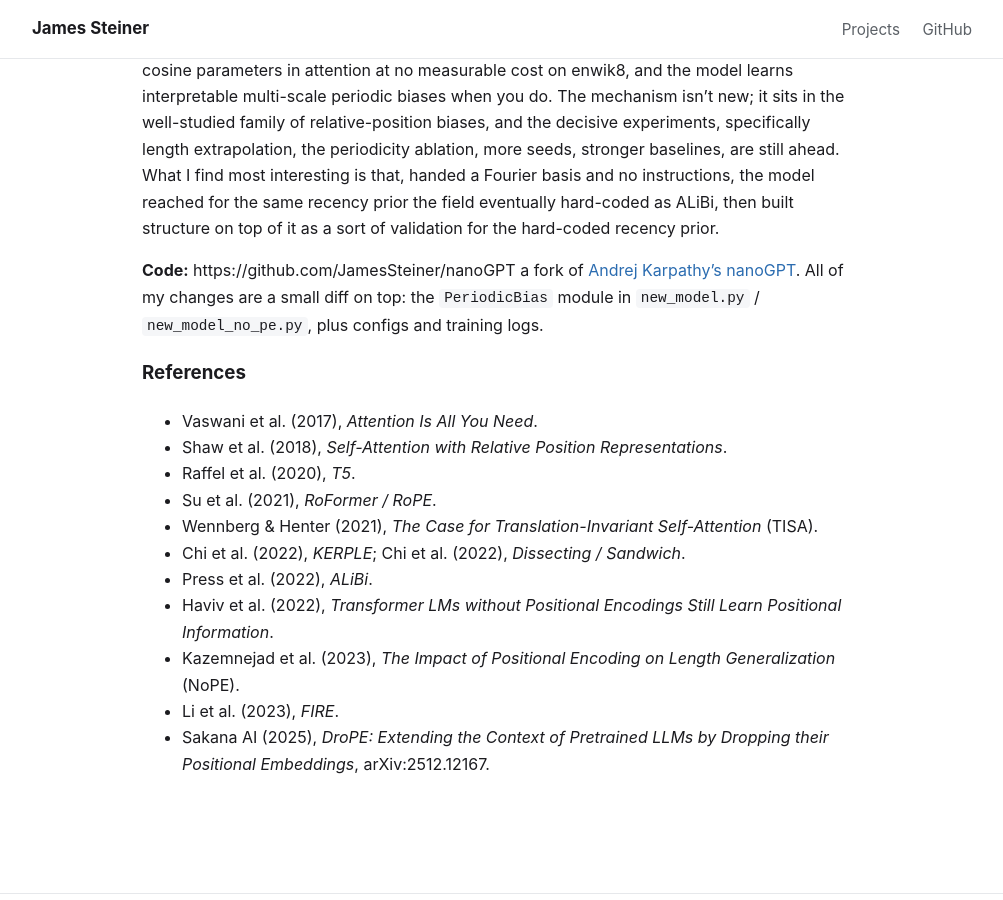
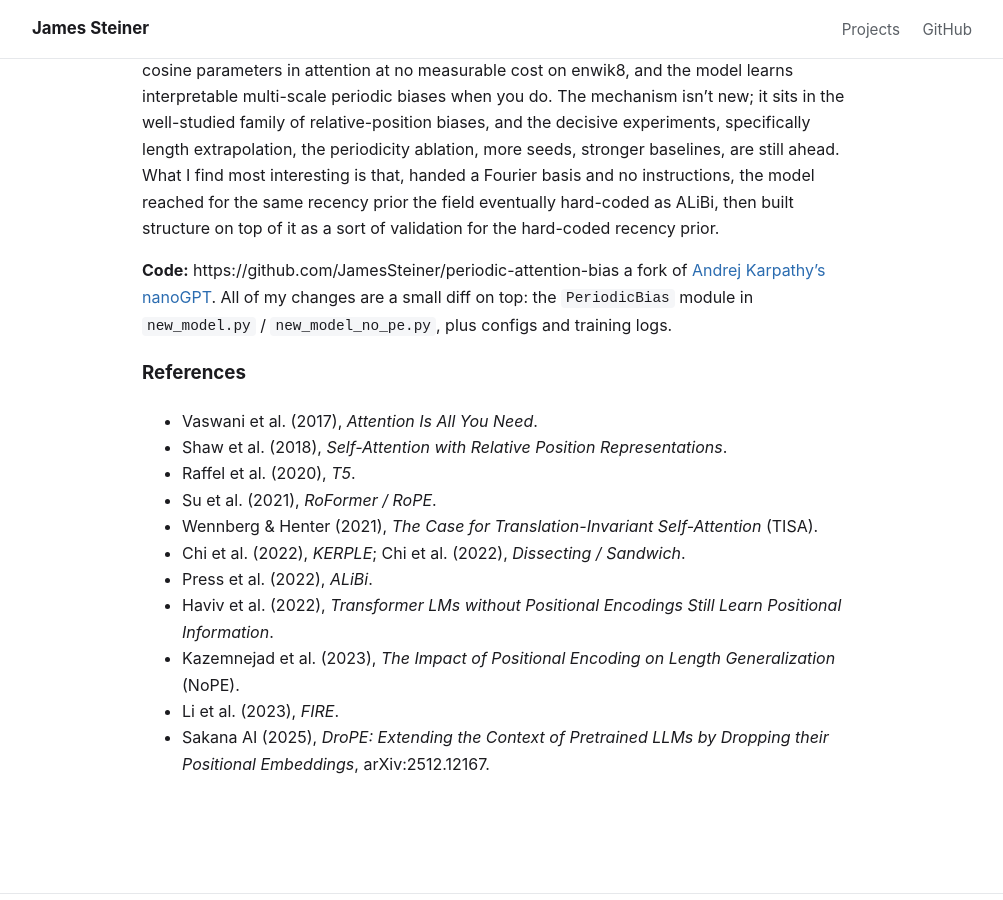
Before and after one commit to JamesSteiner/jamessteiner.github.io, a Jekyll site: the page built from _projects/periodic-attention-bias.md, in a window 1280 px wide and 900 px high, scrolled down 7248 px. Shown: the whole window, without its empty margins (138-1141 px from the left). Built offline with Jekyll 4.4.1, drawn with Linux system fonts in a browser that asks for light colours; some of the changed lines change nothing that is shown.

Commit message:
Fix repo link in periodic-attention-bias writeup

```diff
--- a/_projects/periodic-attention-bias.md
+++ b/_projects/periodic-attention-bias.md
@@ -3,7 +3,7 @@ layout: project
 title: "Can a Transformer Learn Position in a Few Thousand Parameters?"
 summary: "Replacing nanoGPT's 131,072 position-embedding parameters with a 3,456-parameter periodic attention bias on enwik8, a 38× reduction with no measurable loss in performance."
 thumbnail: /assets/img/pd_curves.png
-repo: https://github.com/JamesSteiner/nanoGPT
+repo: https://github.com/JamesSteiner/periodic-attention-bias
 date: 2026-06-01
 ---
 
@@ -258,7 +258,7 @@ still ahead. What I find most interesting is that, handed a Fourier basis and no
 instructions, the model reached for the same recency prior the field eventually
 hard-coded as ALiBi, then built structure on top of it as a sort of validation for the hard-coded recency prior.
 
-**Code:** https://github.com/JamesSteiner/nanoGPT a fork of
+**Code:** https://github.com/JamesSteiner/periodic-attention-bias a fork of
 [Andrej Karpathy's nanoGPT](https://github.com/karpathy/nanoGPT). All of my changes
 are a small diff on top: the `PeriodicBias` module in `new_model.py` /
 `new_model_no_pe.py`, plus configs and training logs.
```
